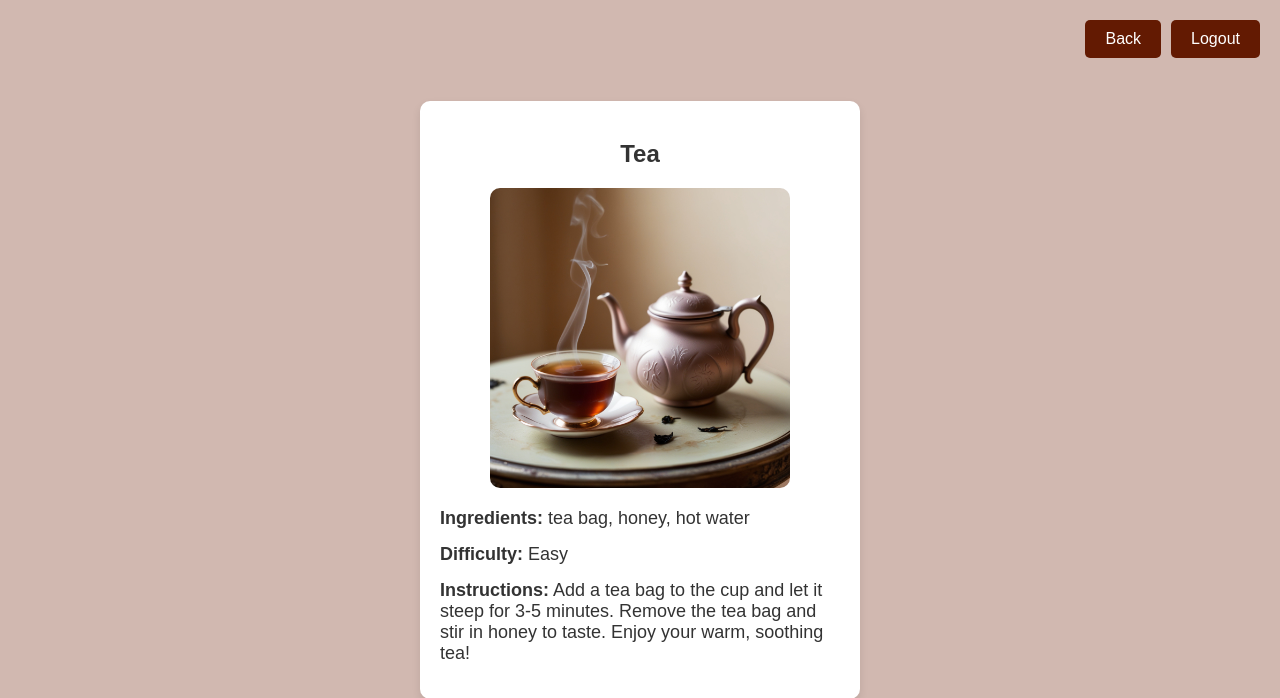
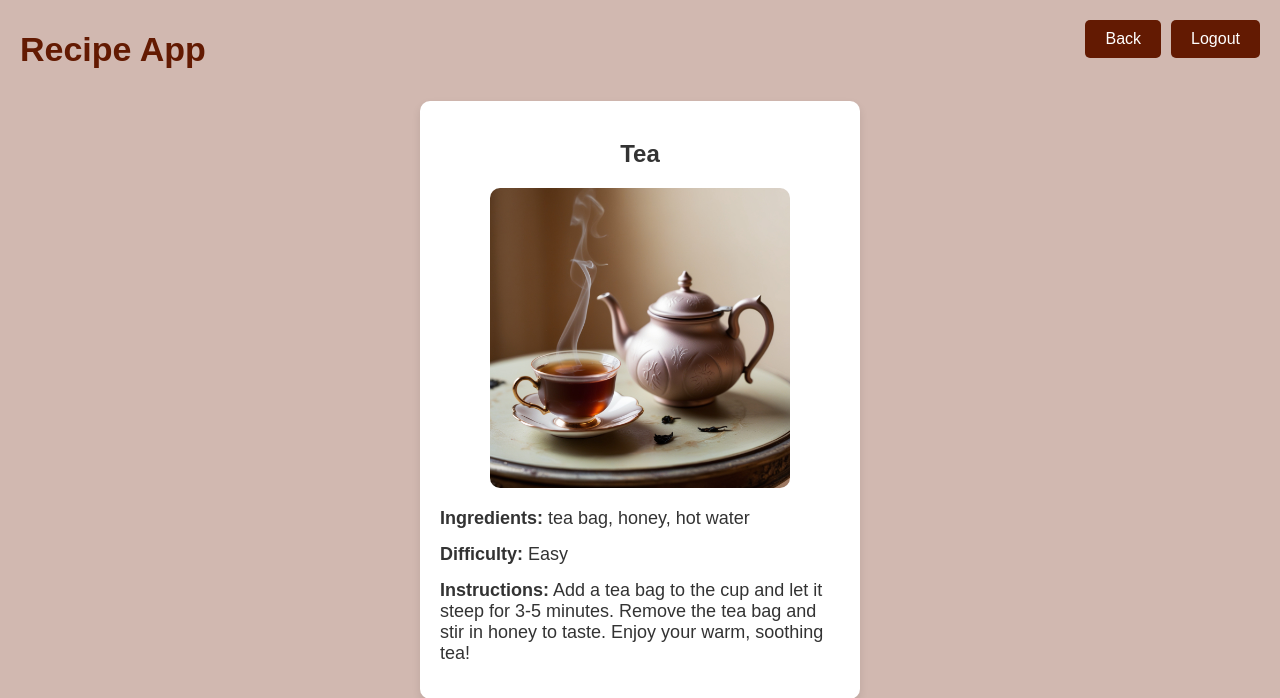
Before and after one commit to abnerAlexis/Recipe_App, a Django app: page /list/1/ in a window 1280 px wide. Shown: the top 698 px of the page. Run offline with Django 5.2, Linux system fonts and the light colour scheme; a user stored in the database is signed in; data comes from the database, SQL or seed files in the repository; both versions use the stored data as it was after the commit.

Commit message:
update list and detail html files

```diff
--- a/recipes/templates/recipes/recipe_details.html
+++ b/recipes/templates/recipes/recipe_details.html
@@ -18,6 +18,15 @@
         justify-content: center;
         align-items: center;
         flex-direction: column; /* Center content vertically */
+      }
+
+      .app-title {
+        position: absolute; /* Position in the top left corner */
+        top: 30px;
+        left: 20px;
+        font-size: 34px;
+        color: #631a02;
+        font-weight: 700;
       }
 
       .button-container {
@@ -76,6 +85,8 @@
     </style>
   </head>
   <body>
+    <div class="app-title">Recipe App</div>
+
     <div class="button-container">
       <a href="{% url 'recipes:list' %}" class="back-link">Back</a>
       <a href="{% url 'logout' %}" class="logout-link">Logout</a>
```
Also changed, not shown: recipes/templates/recipes/recipe_list.html (+4 -4 lines), db.sqlite3.
